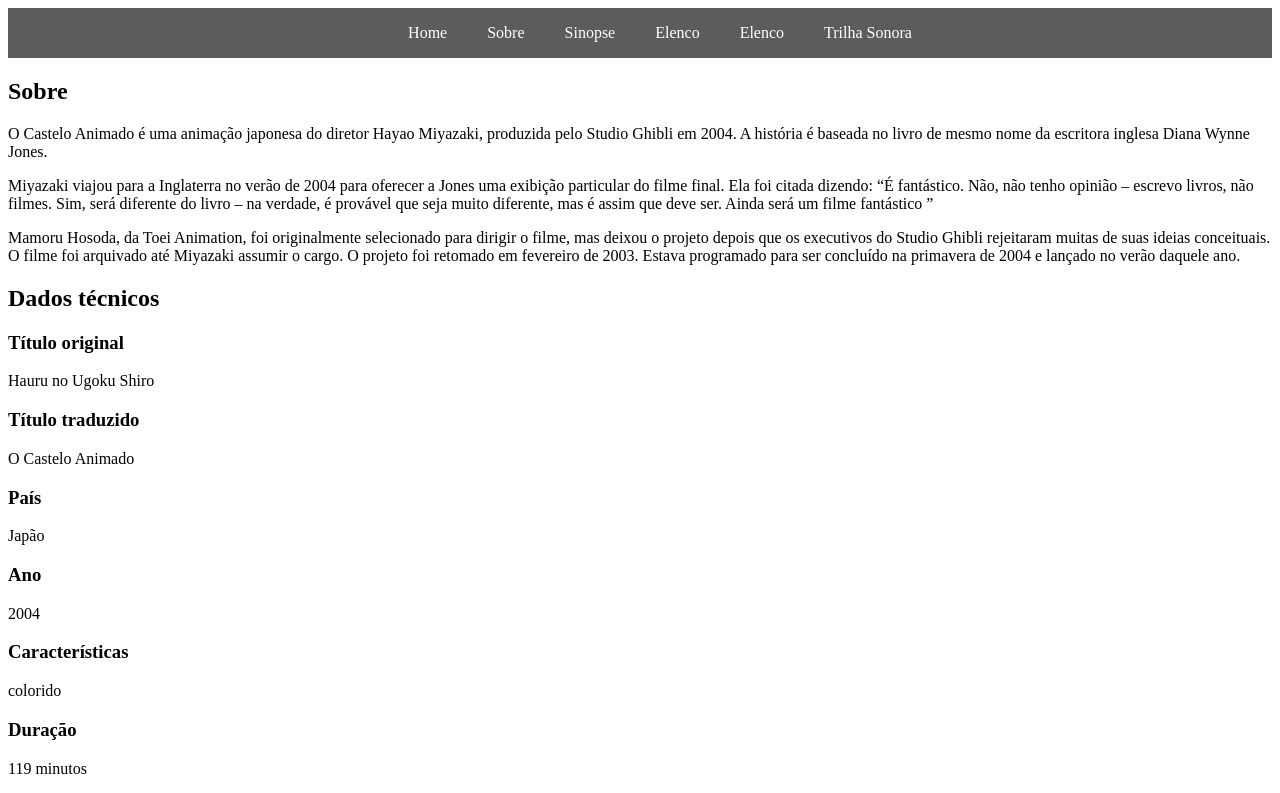
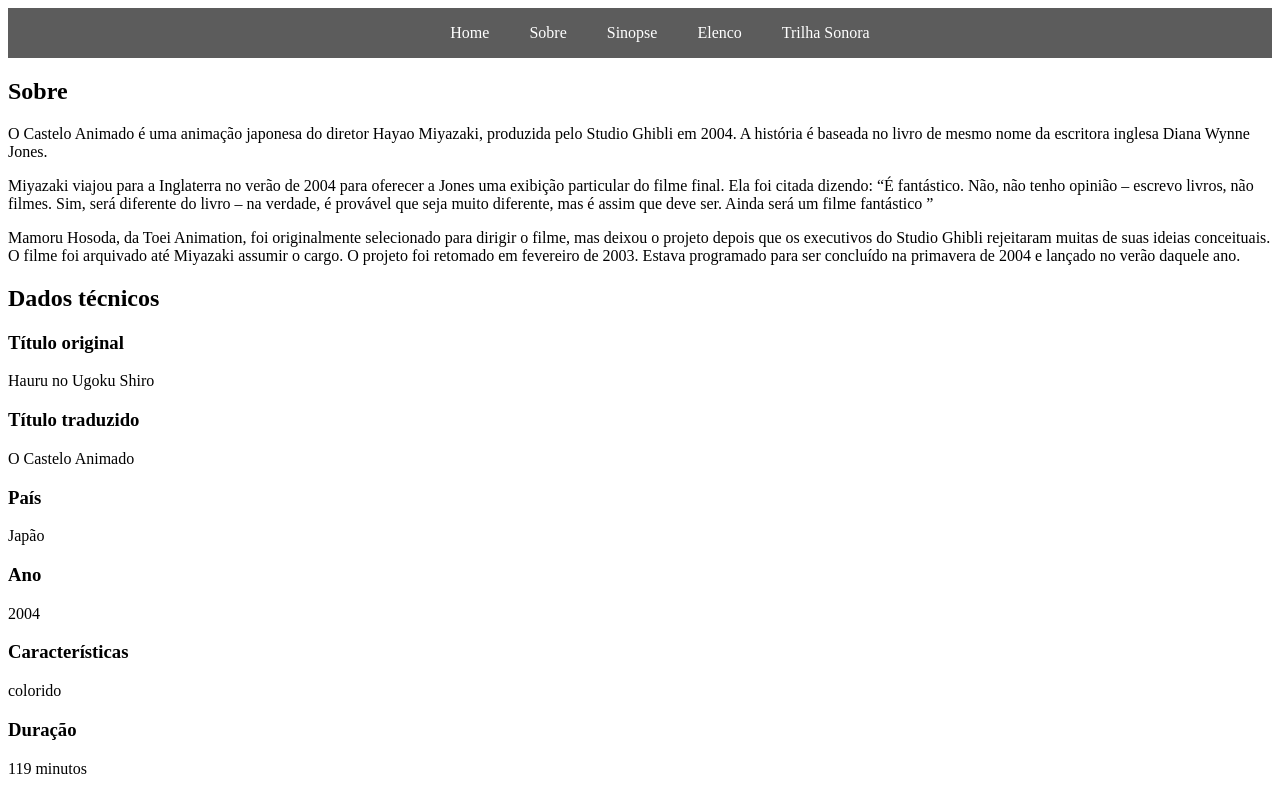
Before and after one commit to fllaviacorreia/ifbaiano-web-20241, a plain HTML site: page aula 2/sobre.html in a window 1280 px wide. Shown: the top 793 px of the page. Drawn offline with Linux system fonts and the light colour scheme.

Commit message:
rm elenco duplicated

```diff
--- a/aula 2/sobre.html
+++ b/aula 2/sobre.html
@@ -16,7 +16,6 @@
                 <li><a href="index.html">Home</a></li>
                 <li><a href="sobre.html">Sobre</a></li>
                 <li><a href="sinopse.html">Sinopse</a></li>
-                <li><a href="elenco.html">Elenco</a></li>
                 <li><a href="elenco.html">Elenco</a></li>
                 <li><a href="trilha.html">Trilha Sonora</a></li>
             </ul>
```
